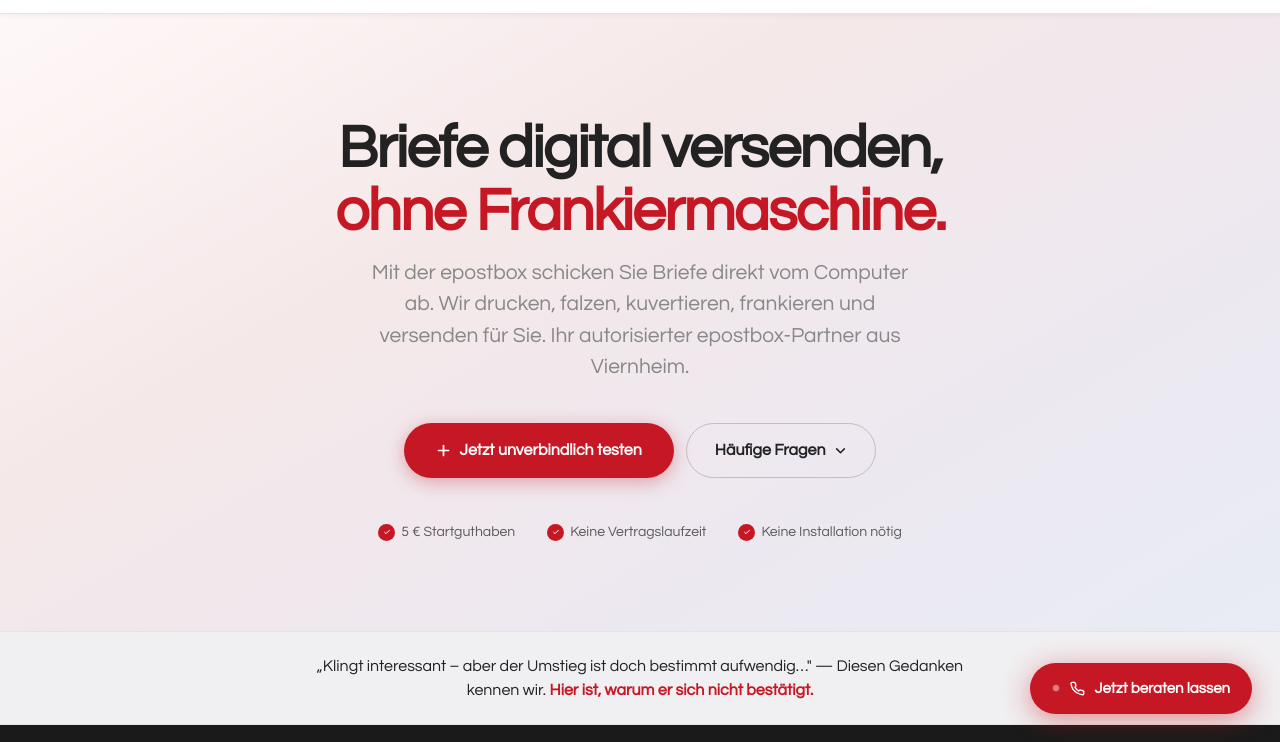
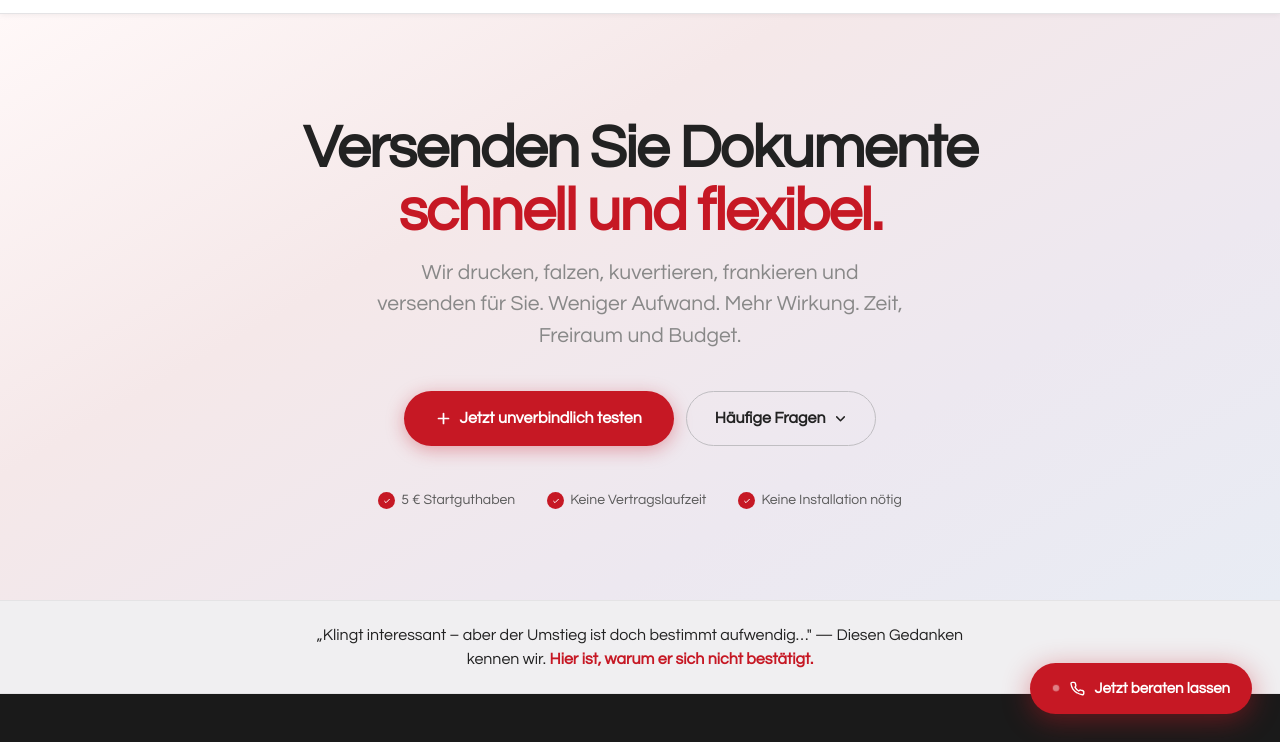
Before and after one commit to slange-a11y/te-postbox-de, a plain HTML site: page index.html in a window 1280 px wide. Shown: the part 58-800 px from the top of the page. Drawn offline with Linux system fonts and the light colour scheme.

Commit message:
Startseite: alte Hauptüberschrift wiederhergestellt (#8)
Silvio moechte die Startseite wie vorher; die neue Seite ist nur zusaetzlich.


Claude-Session: https://claude.ai/code/session_01HDS8j1CJzTFLbfFPJh135t

Co-authored-by: slange-a11y <293014588+slange-a11y@users.noreply.github.com>
Co-authored-by: Claude Opus 5.5 <noreply@anthropic.com>

```diff
--- a/index.html
+++ b/index.html
@@ -608,8 +608,8 @@ footer a:hover{color:#fff}
 <!-- HERO -->
 <section class="hero">
   <div class="hero-inner">
-    <h1>Briefe digital versenden,<br><em>ohne Frankiermaschine.</em></h1>
-    <p class="hero-sub">Mit der epostbox schicken Sie Briefe direkt vom Computer ab. Wir drucken, falzen, kuvertieren, frankieren und versenden für Sie. Ihr autorisierter epostbox-Partner aus Viernheim.</p>
+    <h1>Versenden Sie Dokumente<br><em>schnell und flexibel.</em></h1>
+    <p class="hero-sub">Wir drucken, falzen, kuvertieren, frankieren und versenden für Sie. Weniger Aufwand. Mehr Wirkung. Zeit, Freiraum und Budget.</p>
     <div class="hero-ctas">
       <a href="https://printing.epostbox.de/?signup&brokerId=b8636e02231b4b39517facf4fb7663c1" class="btn-primary" target="_blank">
         <svg width="15" height="15" viewBox="0 0 24 24" fill="none" stroke="currentColor" stroke-width="2.75"><path stroke-linecap="round" stroke-linejoin="round" d="M12 4v16m8-8H4"/></svg>
```
